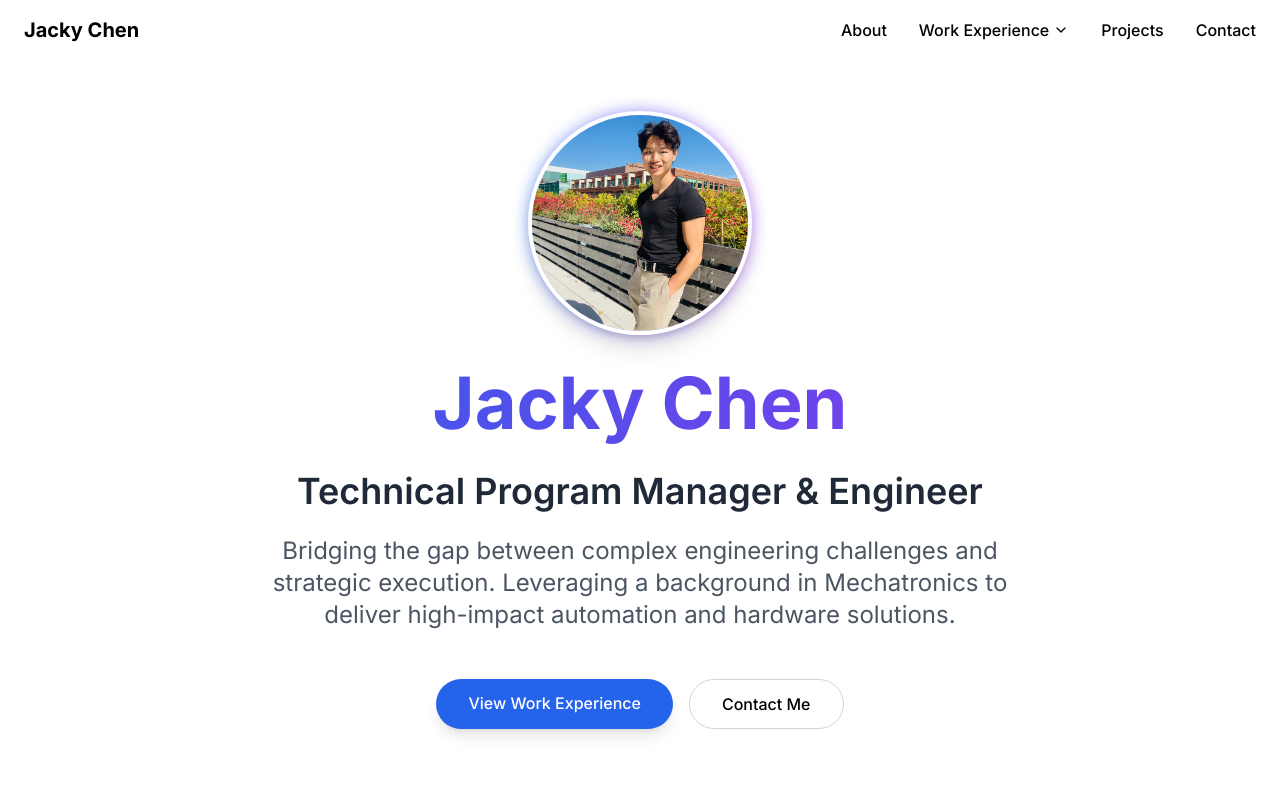
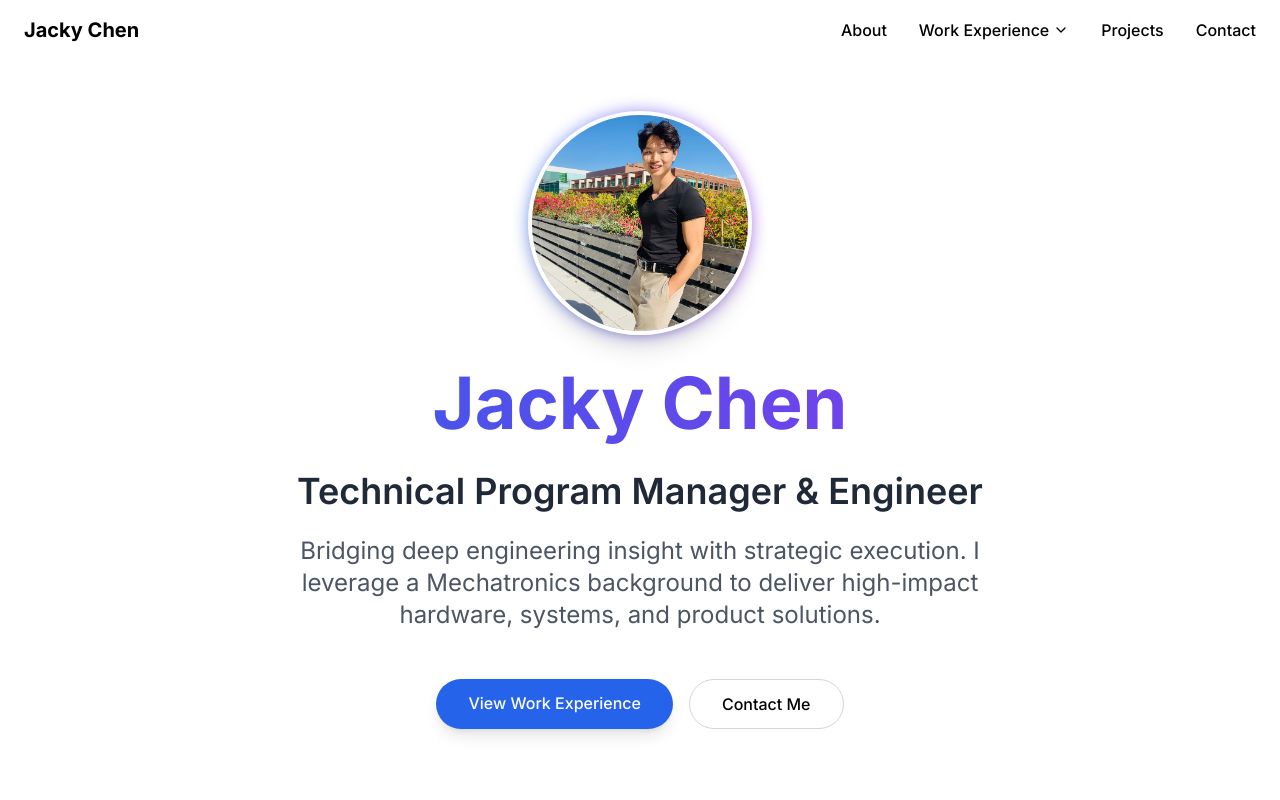
Before and after one commit to jackychen-dev/portfolio, a Next.js app: page / in a window 1280 px wide. Shown: the top 800 px of the page. Built offline with nearby package versions, Linux system fonts and the light colour scheme.

Commit message:
Update hero section bio text

```diff
--- a/components/Hero.tsx
+++ b/components/Hero.tsx
@@ -45,8 +45,7 @@ export default function Hero() {
           transition={{ duration: 0.5, delay: 0.4 }}
           className="text-xl md:text-2xl text-gray-600 dark:text-gray-300 mb-12 max-w-3xl mx-auto"
         >
-          Bridging the gap between complex engineering challenges and strategic execution.
-          Leveraging a background in Mechatronics to deliver high-impact automation and hardware solutions.
+          Bridging deep engineering insight with strategic execution. I leverage a Mechatronics background to deliver high-impact hardware, systems, and product solutions.
         </motion.p>
 
         <motion.div
```
